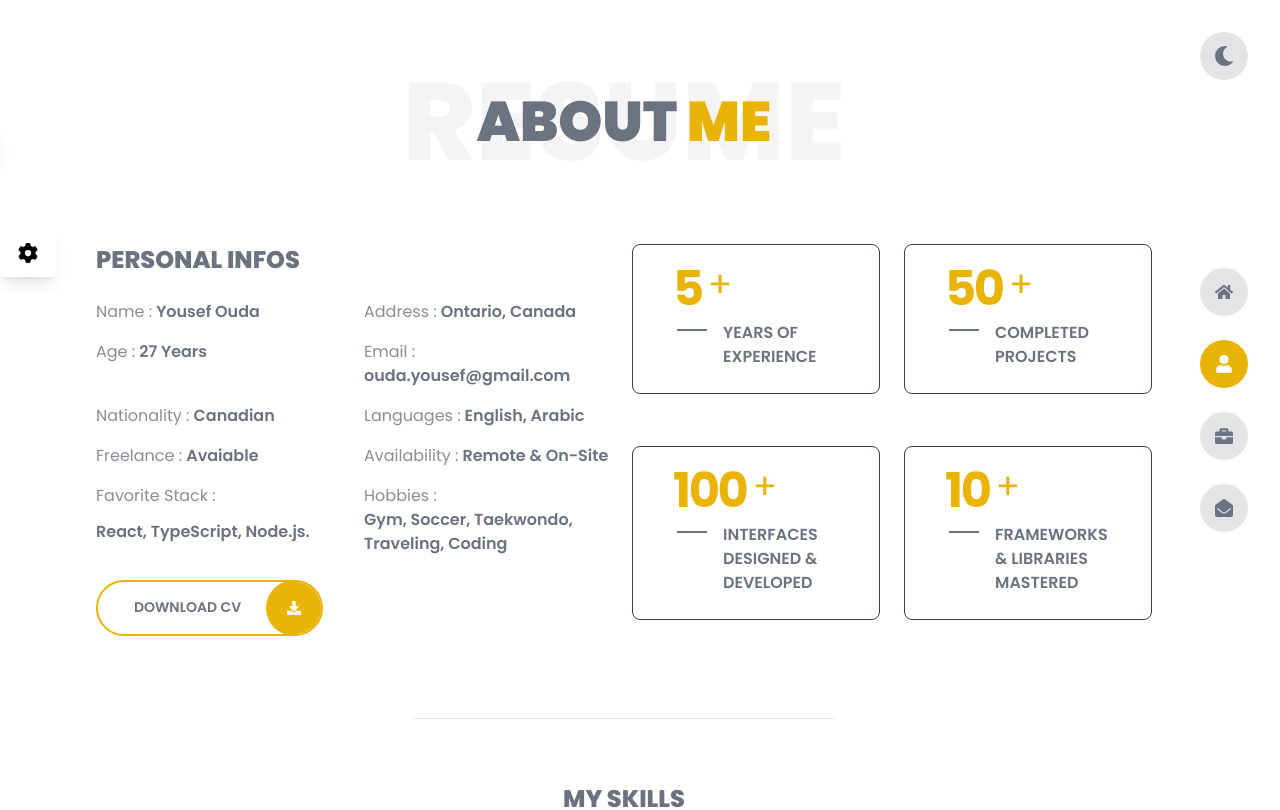
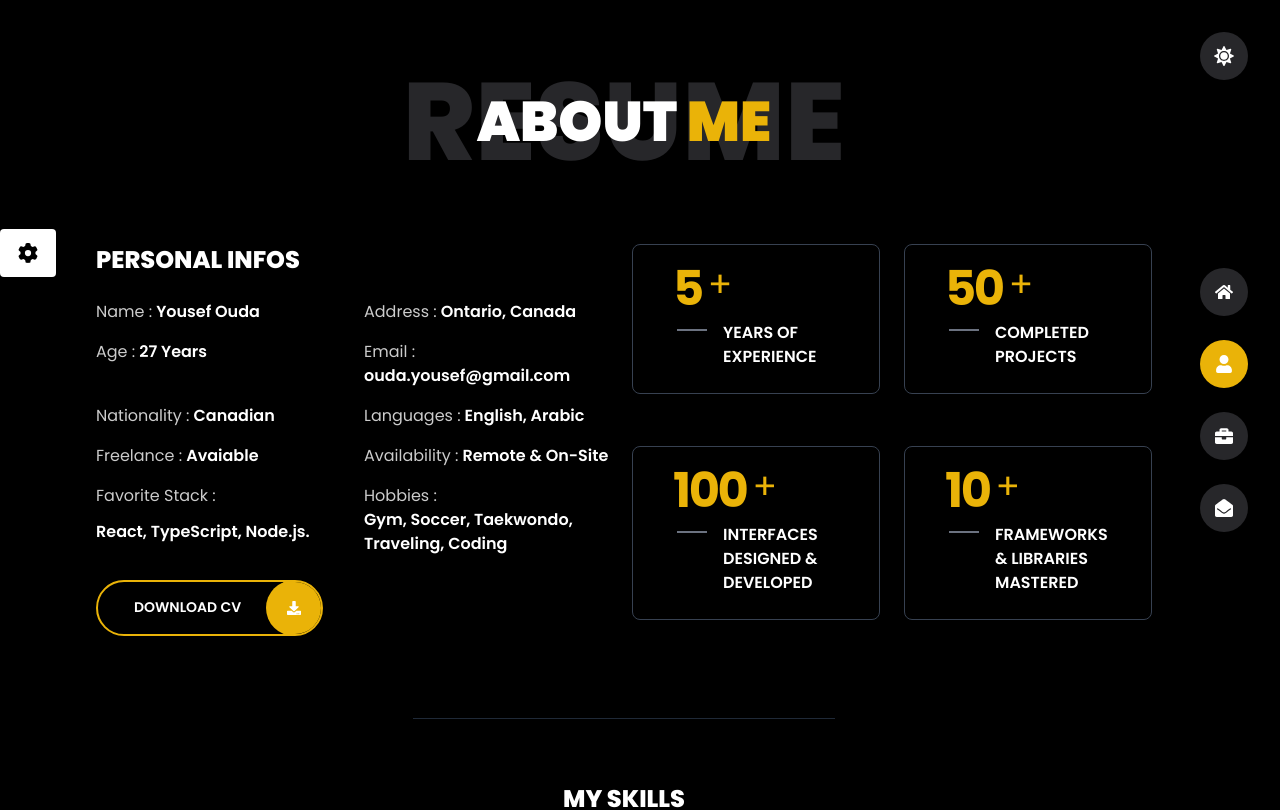
Before and after one commit to youda97/portfolio, a React (Vite) app: page /about in a window 1280 px wide. Shown: the top 810 px of the page. Built offline with nearby package versions, Linux system fonts and the light colour scheme.

Commit message:
Update theme logic

```diff
--- a/src/components/ThemeContext.tsx
+++ b/src/components/ThemeContext.tsx
@@ -10,31 +10,33 @@ const ThemeContext = createContext<ThemeContextType | undefined>(undefined);
 export const ThemeProvider: React.FC<{ children: React.ReactNode }> = ({
   children,
 }) => {
-  const [isDarkMode, setIsDarkMode] = useState<boolean | null>(null); // Start with null
+  const [isDarkMode, setIsDarkMode] = useState<boolean | null>(null);
 
   useEffect(() => {
-    const theme = localStorage.getItem("theme") === "dark";
-    setIsDarkMode(theme);
-    if (theme) {
-      document.documentElement.classList.add("dark");
-    } else {
-      document.documentElement.classList.remove("dark");
+    // Check localStorage for theme, fallback to dark theme if none is set
+    const savedTheme = localStorage.getItem("theme");
+    const initialTheme = savedTheme === "dark" || !savedTheme; // Default to dark
+
+    setIsDarkMode(initialTheme);
+    document.documentElement.classList.toggle("dark", initialTheme);
+
+    if (!savedTheme) {
+      // Save the default dark theme to localStorage
+      localStorage.setItem("theme", "dark");
     }
-  }, []); // Run only on mount
+  }, []);
 
   const toggleTheme = () => {
-    setIsDarkMode((prev) => !prev);
-    if (!isDarkMode) {
-      document.documentElement.classList.add("dark");
-      localStorage.setItem("theme", "dark");
-    } else {
-      document.documentElement.classList.remove("dark");
-      localStorage.setItem("theme", "light");
-    }
+    setIsDarkMode((prev) => {
+      const newTheme = !prev;
+      document.documentElement.classList.toggle("dark", newTheme);
+      localStorage.setItem("theme", newTheme ? "dark" : "light");
+      return newTheme;
+    });
   };
 
   if (isDarkMode === null) {
-    return null; // Prevent rendering until the theme is resolved
+    return null; // Prevent rendering until theme is determined
   }
 
   return (
```
